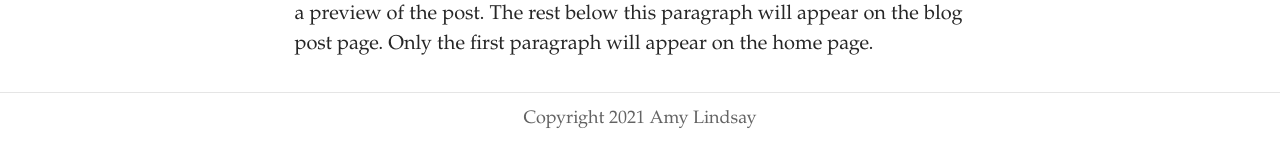
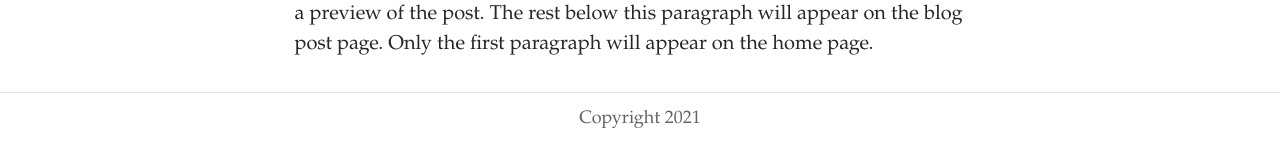
Before and after one commit to AmyLindsay1/TypographicDesign, a Jekyll site: the page built from index.html, in a window 1280 px wide. Shown: the part 1451-1612 px from the top of the page. Built offline with Jekyll 4.4.1, drawn with Linux system fonts in a browser that asks for light colours; some web fonts are replaced; the list of posts is cut into pages by our own code.

Commit message:
Update Settings “general”

```diff
--- a/_data/settings.yml
+++ b/_data/settings.yml
@@ -1,6 +1,6 @@
 title: Fonts in Fashion
 description: "How Fashion Brands use type "
-footer_text: Copyright 2021 Amy Lindsay
+footer_text: "Copyright 2021 "
 header_feature_image: ../uploads/photo-1566399468572-74fbd5cfe034.webp
 header_text: ""
 header_text_color: "#ffffff"
```
